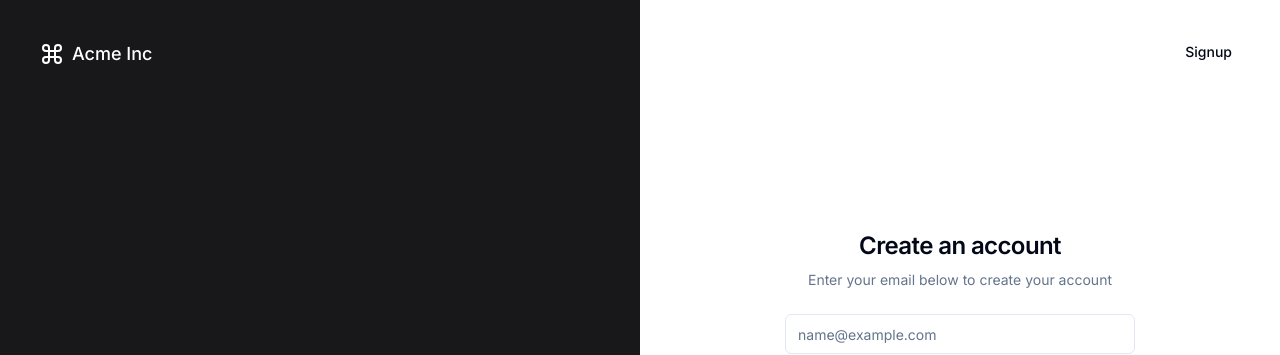
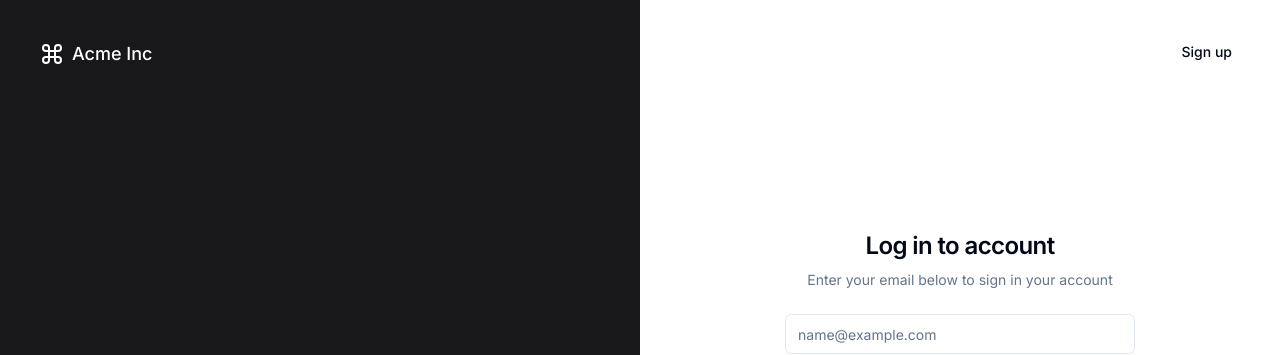
Before and after one commit to BrettIRL/next-saas-starter, a Next.js app: page /login in a window 1280 px wide. Shown: the top 355 px of the page. Built offline with nearby package versions, Linux system fonts and the light colour scheme.

Commit message:
Change auth page metadata

```diff
--- a/app/(auth)/login/page.tsx
+++ b/app/(auth)/login/page.tsx
@@ -5,8 +5,8 @@ import { buttonVariants } from '@/components/ui/button';
 import { cn } from '@/lib/utils';
 
 export const metadata: Metadata = {
-  title: 'Authentication',
-  description: 'Authentication forms built using the components.',
+  title: 'Log In',
+  description: 'Log in to your account',
 };
 
 export default function LoginPage() {
@@ -19,7 +19,7 @@ export default function LoginPage() {
           'absolute right-4 top-4 md:right-8 md:top-8',
         )}
       >
-        Signup
+        Sign up
       </Link>
       <div className="relative hidden h-full flex-col bg-muted p-10 text-white dark:border-r lg:flex">
         <div className="absolute inset-0 bg-zinc-900" />
@@ -53,10 +53,10 @@ export default function LoginPage() {
         <div className="mx-auto flex w-full flex-col justify-center space-y-6 sm:w-[350px]">
           <div className="flex flex-col space-y-2 text-center">
             <h1 className="text-2xl font-semibold tracking-tight">
-              Create an account
+              Log in to account
             </h1>
             <p className="text-sm text-muted-foreground">
-              Enter your email below to create your account
+              Enter your email below to sign in your account
             </p>
           </div>
           <LoginForm />
--- a/app/(auth)/signup/page.tsx
+++ b/app/(auth)/signup/page.tsx
@@ -5,8 +5,8 @@ import { buttonVariants } from '@/components/ui/button';
 import { cn } from '@/lib/utils';
 
 export const metadata: Metadata = {
-  title: 'Authentication',
-  description: 'Authentication forms built using the components.',
+  title: 'Sign Up',
+  description: 'Create an account',
 };
 
 export default function SignupPage() {
@@ -19,7 +19,7 @@ export default function SignupPage() {
           'absolute right-4 top-4 md:right-8 md:top-8',
         )}
       >
-        Login
+        Log in
       </Link>
       <div className="relative hidden h-full flex-col bg-muted p-10 text-white dark:border-r lg:flex">
         <div className="absolute inset-0 bg-zinc-900" />
```
